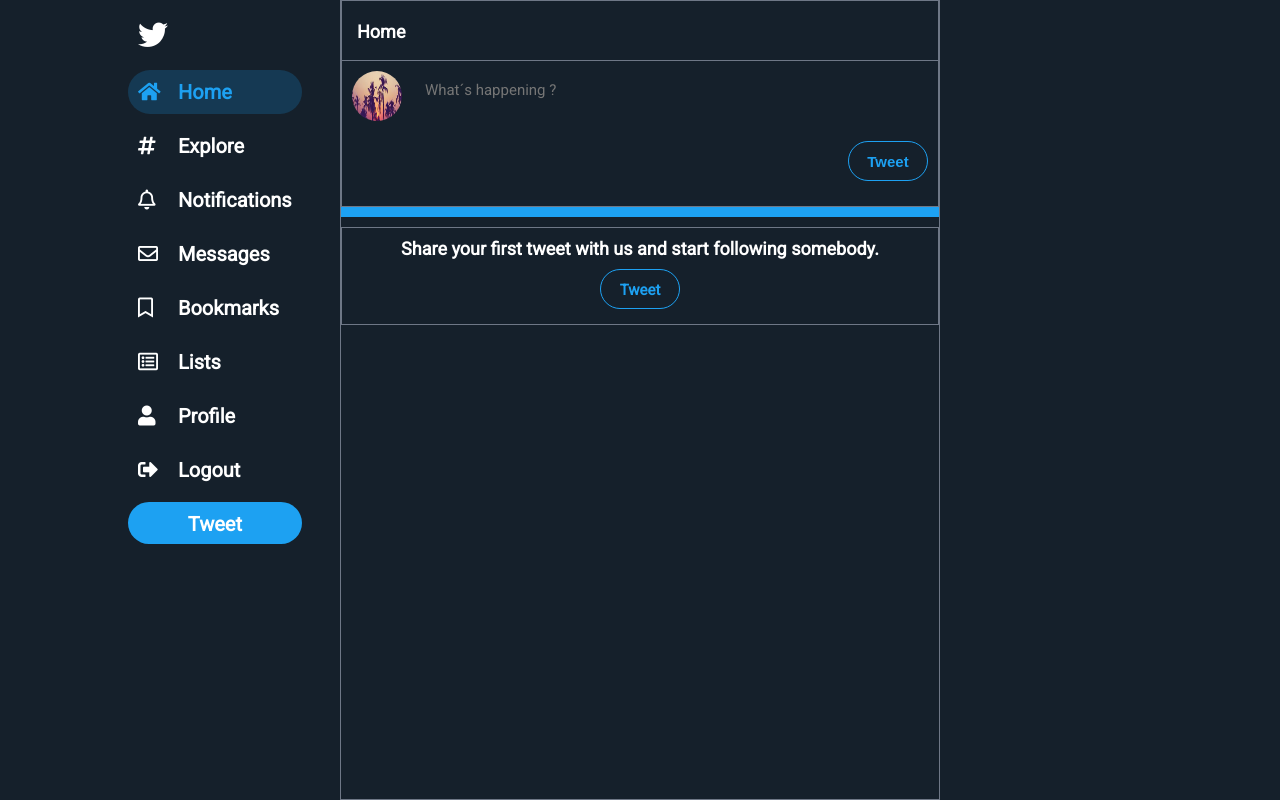
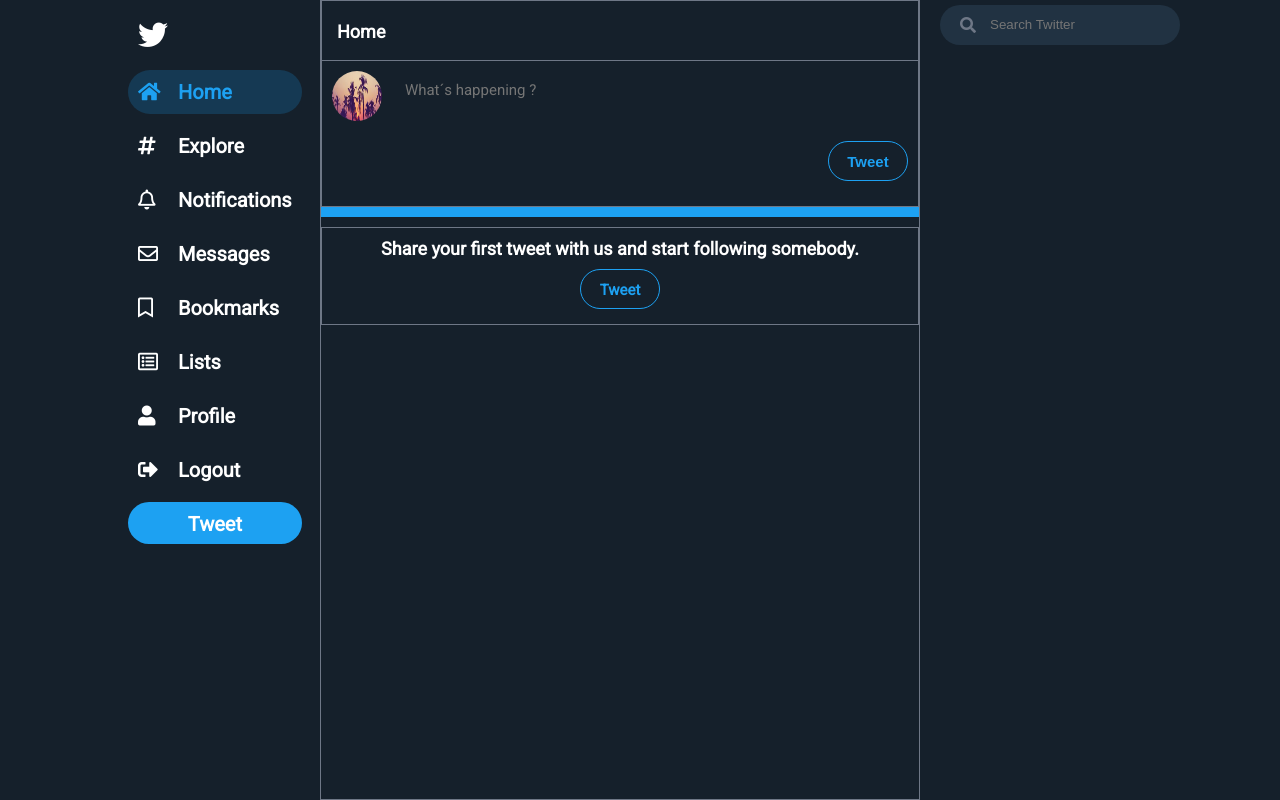
Before and after one commit to davidSooky/Django-Twitter-Clone, a Django app: page / in a window 1280 px wide. Run offline with Django 3.2, Linux system fonts and the light colour scheme; the visitor is signed in with stand-in values (Sample User, id 1); data comes from the database, SQL or seed files in the repository; data that the repository does not hold is empty.

Commit message:
Search functionality added

```diff
--- a/api/urls.py
+++ b/api/urls.py
@@ -3,6 +3,7 @@
 
 urlpatterns = [
     path("posts/", viewsets.post_all, name="posts"),
+    path("user/", viewsets.users, name="users"),
     path("user/<str:pk>/posts/", viewsets.users_posts, name="users_posts"),
     path("user/<str:pk>/followed_posts/", viewsets.followed_users_posts, name="followed_users_posts"),
     path("likes/create/", viewsets.create_like, name="create-like"),
--- a/api/viewsets.py
+++ b/api/viewsets.py
@@ -1,4 +1,4 @@
-from .serializers import PostSerializer, LikeSerializer, FollowerSerializer, PostDetailSerializer
+from .serializers import PostSerializer, LikeSerializer, FollowerSerializer, PostDetailSerializer, ProfileSerializer
 from posts.models import Post, Like
 from user.models import Profile, Follower
 from user.utils import get_followed_users
@@ -27,6 +27,13 @@
     user = Profile.objects.get(pk=pk)
     posts = Post.objects.filter(owner_id__in=get_followed_users(user)).order_by("-created_on")
     serializer = PostDetailSerializer(posts, many=True, context = {'request':request})
+
+    return Response(serializer.data)
+
+@api_view(['GET'])
+def users(request):
+    profiles = Profile.objects.all()
+    serializer = ProfileSerializer(profiles, many=True)
 
     return Response(serializer.data)
 
--- a/static/css/style.css
+++ b/static/css/style.css
@@ -15,6 +15,7 @@
     --border-color: rgb(110, 119, 134);
     --like-color: rgb(235, 17, 53);
     --comment-color: rgb(44, 235, 72);
+    --search-color: rgb(33, 50, 66);
 }
 
 /* Styling */
@@ -54,6 +55,7 @@
 
 .search-section {
     flex: 1;
+    padding: 5px 20px;
     /* left: 70%; */
 }
 
@@ -572,6 +574,101 @@
     text-decoration: underline;
 }
 
+/* Search field, search results */
+.search-field {
+    color: var(--border-color);
+    background-color: var(--search-color);
+    width: 75%;
+    height: 40px;
+    padding: 5px;
+    position: sticky;
+    top: 5px;
+    border-radius: 300px;
+}
+
+.search-field:focus-within {
+    border: 1px solid var(--primary-color);
+    background-color: transparent;
+    color: var(--primary-color);
+}
+
+.search-field i {
+    position: absolute;
+    left: 20px;
+    top: 50%;
+    transform: translateY(-50%);
+}
+
+.search-field input[type="search"] {
+    color: var(--border-color);
+    width: 87%;
+    background: none;
+    border: none;
+    outline: none;
+    padding: 5px;
+    margin-left: 40px;
+    line-height: 20px;
+}
+
+.results {
+    list-style: none;
+    color: var(--border-color);
+    visibility: hidden;
+    opacity: 0;
+    position: absolute;
+    top: 95%;
+    left: 0;
+    background-color: var(--secondary-color);
+    width: 100%;
+    min-height: 150px;
+    overflow-y: auto;
+    margin-top: 10px;
+    text-align: center;
+    padding: 5px;
+    transition: 0.2s ease;
+    border-radius: 10px;
+    box-shadow: 0px 0px 4px 0px #ffffff;
+    z-index: 5;
+}
+
+.search-field input[type="search"]:focus ~ .results {
+    visibility: visible;
+    opacity: 1;
+    pointer-events: auto;
+}
+
+.results a {
+    text-decoration: none;
+    color: #333;
+}
+
+.result-container {
+    padding: 10px 5px;
+    display: block;
+}
+
+.result-container:hover {
+    background-color: rgb(110, 119, 134, 0.2);
+}
+
+.result-container a {
+    color: #fff;
+    display: block;
+}
+
+.result-container img {
+    width: 50px;
+    margin-right: 25px;
+    margin-left: -25px;
+    height: 50px;
+    border-radius: 50%;
+}
+
+.result-container:last-child {
+    border: none;
+}
+
+
 /* Messages formating */
 .messages {
     text-align: center;
--- a/static/js/dataCtrl.js
+++ b/static/js/dataCtrl.js
@@ -1,7 +1,9 @@
 import { fetchPosts, buildPostContent } from "./infiniteScroll.js"
 
-const postContainer = document.querySelector(".posts");
-const profileID = postContainer.dataset.profile;
+// Get current profile ID to determine, which posts to fetch for infinite scrolling
+const postContainer = document.querySelector("#posts-section");
+const container = document.querySelector(".posts");
+const currentProfileID = postContainer.dataset.currentprofile;
 let range = 10;
 let eventRun = false;
 
@@ -15,13 +17,13 @@
             eventRun = true;
             // Check if the current page is the home page or the profile page, fetch posts accordingly
             if(document.querySelector("#myModal")) {
-                url = `http://127.0.0.1:8000/api/user/${profileID}/posts/`;
+                url = `http://127.0.0.1:8000/api/user/${currentProfileID}/posts/`;
             } else {
-                url = `http://127.0.0.1:8000/api/user/${profileID}/followed_posts/`;
+                url = `http://127.0.0.1:8000/api/user/${currentProfileID}/followed_posts/`;
             }
             fetchPosts(url, range)
                 .then((res) => {
-                    buildPostContent(res, postContainer);
+                    buildPostContent(res, container);
                     range += 10;
                     eventRun = false;
                 });
--- a/static/js/infiniteScroll.js
+++ b/static/js/infiniteScroll.js
@@ -1,8 +1,11 @@
 
 // Function to get posts asynchronously
-export async function fetchPosts(url, range) {
+export async function fetchPosts(url, range = null) {
     const data = await (await fetch(url)).json();
-    return data.slice(range, range + 10);
+    if(range) {
+        return data.slice(range, range + 10);
+    }
+    return data
 };
 
 // Format posts date of creation, since Django template filters can not be passed by Javascript
@@ -68,3 +71,25 @@
     // Add everything to the Post container
     container.innerHTML += html;
 };
+
+// Build container for search results
+export function buildSearchResults(data, container, input) {
+    let html = "";
+    data.map((item) => {
+        let name = `${item.first_name} ${item.last_name}`;
+        if (name.toLowerCase().includes(input.toLowerCase()) || item.username.includes(input.toLowerCase())) {
+        html +=
+            `
+                <li class="result-container flex-row">
+                    <img src=${item.profile_pic}>
+                    <div>
+                        <a href="${item.absolute_url}">${name}</a>
+                        <p>@${item.username}</p>
+                    </div>
+                </li>
+            `;
+        }
+    });
+    html = html ? html : "No results.";
+    container.innerHTML = html;
+}
--- /dev/null
+++ b/static/js/searchCtrl.js
@@ -0,0 +1,21 @@
+import { fetchPosts, buildSearchResults } from "./infiniteScroll.js"
+
+const searchField = document.querySelector(".search-input");
+
+searchField.addEventListener("keyup", (e) => {
+    buildContent(e.target.value)
+});
+
+function buildContent(searchInput) {
+    const resultsCont = document.querySelector(".results");
+    let url = "http://127.0.0.1:8000/api/user/";
+
+    if(searchInput.replace(/\s+/g,'') != "") {
+        fetchPosts(url)
+        .then((result) => {
+            buildSearchResults(result, resultsCont, searchInput);
+        });
+    } else {
+        resultsCont.innerHTML = "Try searching for people.";
+    }
+}
--- a/templates/base.html
+++ b/templates/base.html
@@ -18,6 +18,8 @@
 
         {% block content %}
         {% endblock %}
+
+        {% include "left_sidebar.html" %}
     </div>
     <!-- JS content -->
     {% block javascript %}
--- /dev/null
+++ b/templates/left_sidebar.html
@@ -0,0 +1,13 @@
+{% load static %}
+
+<aside class="search-section">
+    <div class="search-field">
+        <i class="fas fa-search"></i>
+        <input type="search" placeholder="Search Twitter" class="search-input">
+        <ul class="results">
+          <p>Try searching for people.</p>
+        </ul>
+      </div>
+</aside>
+
+<script src="{% static 'js/searchCtrl.js' %}" type="module" defer></script>
--- a/user/templates/user/home.html
+++ b/user/templates/user/home.html
@@ -4,7 +4,7 @@
 
 {% block title %}Home{% endblock %}
 {% block content %}
-<main id="posts-section">
+<main id="posts-section" data-currentprofile="{{ user.id }}">
     <div class="posts-header">
         <p class="text-middle clear mt-1 ml-1">Home</p>
     </div>
@@ -60,8 +60,6 @@
             </div>
         {% endif %}
 </main>
-
-<aside class="search-section"></aside>
 {% endblock %}
 
 <!-- Javascript code integration -->
--- a/user/views.py
+++ b/user/views.py
@@ -65,9 +65,7 @@
 @login_required(login_url="user:login")
 def home_view(request):
     user = Profile.objects.get(user=request.user)
-    # followed_users = [*user.following.all().values_list("follower_id", flat=True).distinct()]
-    # followed_users.append(user.id)
-    posts = Post.objects.filter(owner_id__in=get_followed_users(user)).order_by("-created_on")[:10]
+    posts = Post.objects.filter(owner_id__in=get_followed_users(user))[:10]
 
     if request.method == "POST":
         form = TweetForm(request.POST)
@@ -82,26 +80,6 @@
 
     context = {"form":form, "posts":posts, "user":user}
     return render(request, "user/home.html", context)
-
-# def login_register_view(request):
-#     if request.method == "POST":
-#         form = LoginForm(request.POST)
-#         if form.is_valid():
-#             username = form.cleaned_data["username"]
-#             password = form.cleaned_data["password"]
-#             user = authenticate(username=username, password=password)
-#             if user is not None:
-#                 login(request, user)
-#                 messages.success(request, "You have been succesfully logged in.")
-#                 return redirect("user:home")
-#             else:
-#                 messages.warning(request, "Username or password incorrect. Try again.")
-#         else:
-#             messages.warning(request, "Username or password incorrect. Try again.")
-#     else:
-#         form = LoginForm()
-#     context = {"form":form}
-#     return render(request, "register.html", context)
 
 def login_register_view(request):
     if request.method == "POST":
```
Also changed, not shown: user/templates/user/profile.html (+2 -7 lines).
